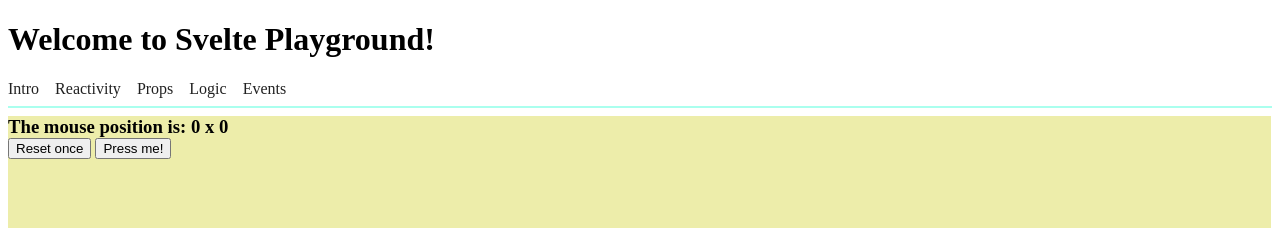
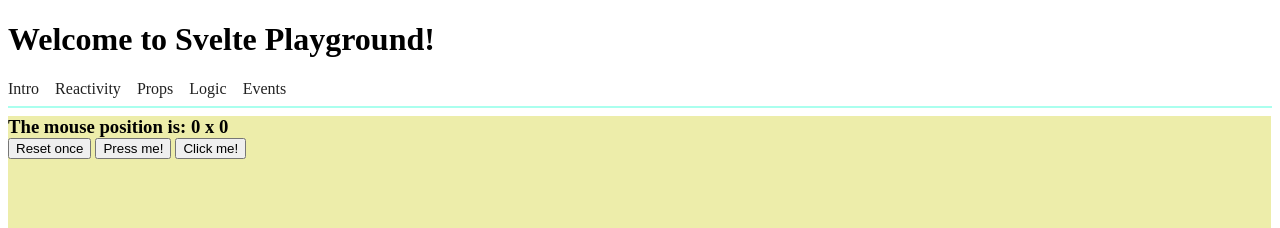
Before and after one commit to anangkf/svelte-playground, a SvelteKit app: page /events in a window 1280 px wide. Shown: the top 228 px of the page. Built offline with nearby package versions, Linux system fonts and the light colour scheme.

Commit message:
events: dom event forwarding

```diff
--- /dev/null
+++ b/src/components/CustomButton.svelte
@@ -0,0 +1,3 @@
+<button on:click>
+  Click me!
+</button>
--- a/src/routes/events/+page.svelte
+++ b/src/routes/events/+page.svelte
@@ -10,7 +10,8 @@
 -->
 <script>
 	// import Inner from "../../components/Inner.svelte";
-	import Outer from "../../components/Outer.svelte";
+	import CustomButton from "../../components/CustomButton.svelte";
+import Outer from "../../components/Outer.svelte";
 
   const INIT_MOUSE_POSITION = { x: 0, y: 0};
   // if we not spread INIT_MOUSE_POSITION both m and INIT_MOUSE_POSITION values will be changed
@@ -46,6 +47,7 @@
   <button on:click|once={handleReset}>Reset once</button>
   <!-- <Inner on:press={handlePress}/> -->
   <Outer on:press={handlePress}/>
+  <CustomButton on:click='{() => alert('Hi! Event forwarding works for DOM events too.')}'/>
 </section>
 
 <style>
```
